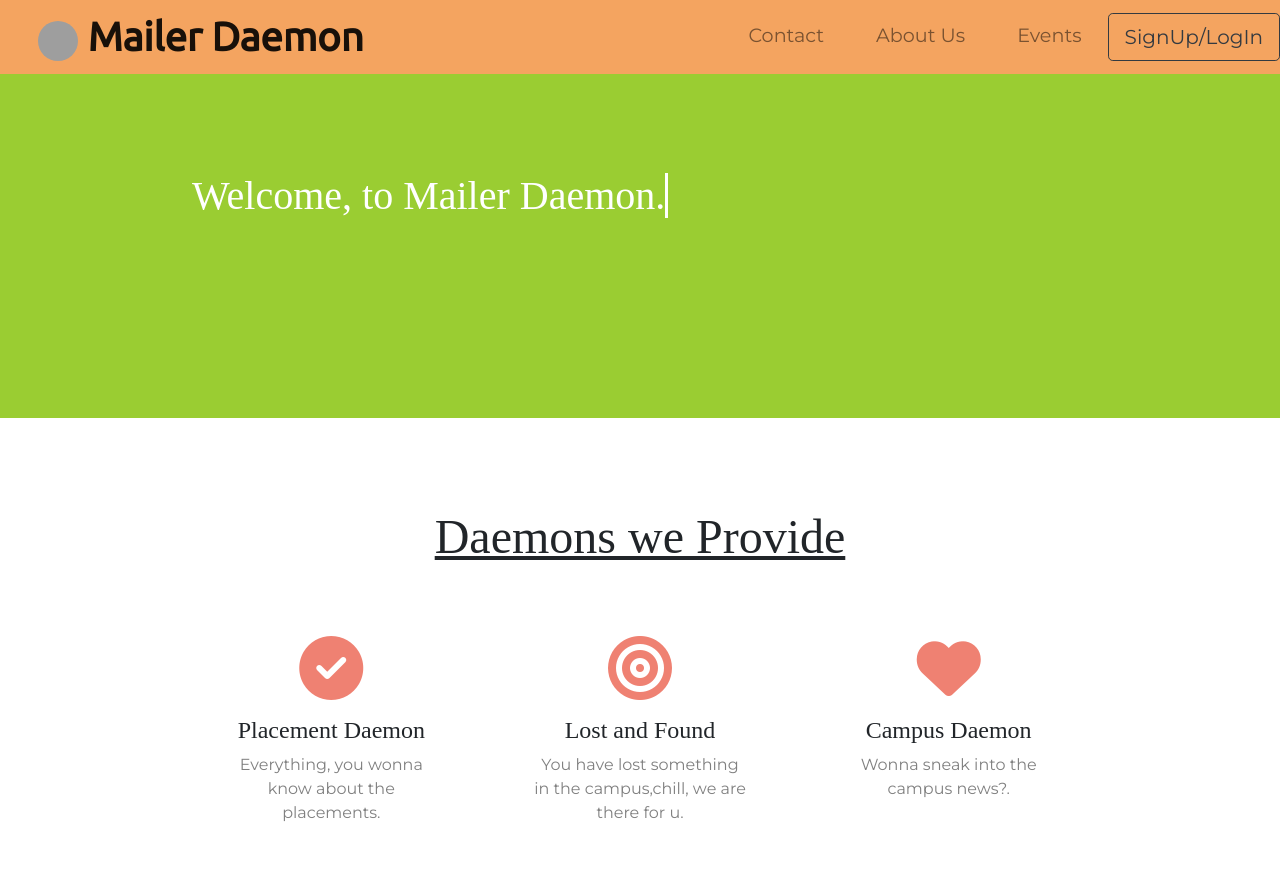
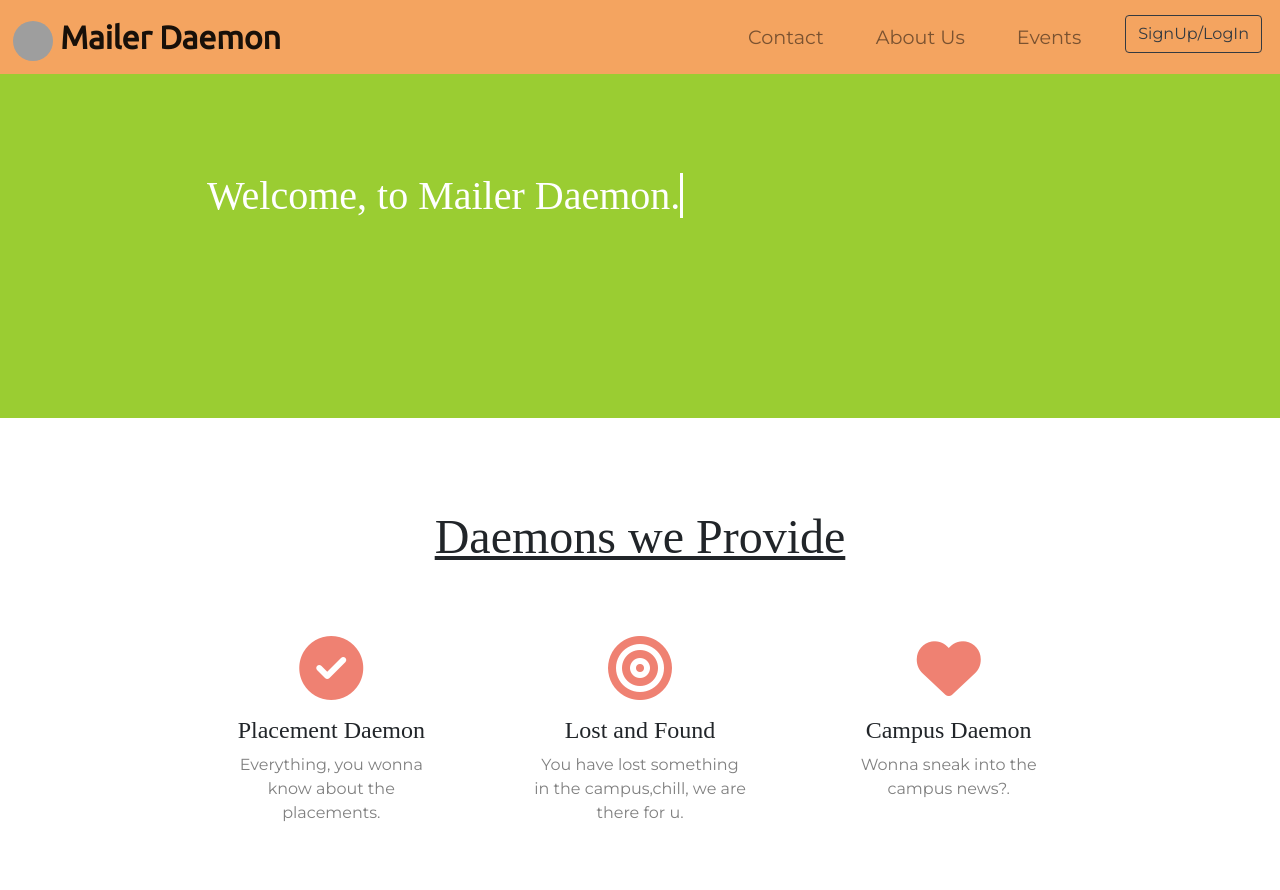
Before and after one commit to Mukul202/Mukul202.github.io, a plain HTML site: page index.html in a window 1280 px wide. Shown: the top 890 px of the page. Drawn offline with nearby package versions, Linux system fonts and the light colour scheme; grey boxes are pictures that could not be loaded; a web font is replaced by a local one.

Commit message:
Add files via upload

```diff
--- a/index.html
+++ b/index.html
@@ -64,7 +64,7 @@
 
         .navbar-brand {
             font-family: "Ubuntu";
-            font-size: 2.5rem;
+            font-size: 2.0rem;
             font-weight: bold;
             color: #ffffff;
         }
@@ -286,11 +286,14 @@
 <body>
     <section id="title">
         <div class="container-fluid" style="padding-bottom: 40px;">
+
+        </div>
+        <div class="container-fluid" style="height: 300px;margin-top: 40px;padding-right: 0%;margin-right: 0%;">
             <!-- navbar -->
             <nav class="navbar navbar-expand-lg navbar-light fixed-top py-2" style="background-color:#F4A460">
-                <a class="navbar-brand" href="#" style="line-height: 3rem;padding-left: 3%;"><img class="title-image"
-                    src="https://scontent.fdel2-2.fna.fbcdn.net/v/t1.0-9/90089823_3051600828235814_7121474201071910912_o.png?_nc_cat=100&_nc_sid=09cbfe&_nc_ohc=F-R19pXDuPUAX_Y1oG8&_nc_ht=scontent.fdel2-2.fna&oh=0dcd82522bd651094081a3992b2c5478&oe=5F9BE35E"
-                    alt="Not in the phone" style="height:40px; width:40px;"> Mailer Daemon</a>
+                <a class="navbar-brand" href="#" style="line-height: 3rem;padding-left: 1%;"><img class="title-image"
+                        src="https://scontent.fdel2-2.fna.fbcdn.net/v/t1.0-9/90089823_3051600828235814_7121474201071910912_o.png?_nc_cat=100&_nc_sid=09cbfe&_nc_ohc=F-R19pXDuPUAX_Y1oG8&_nc_ht=scontent.fdel2-2.fna&oh=0dcd82522bd651094081a3992b2c5478&oe=5F9BE35E"
+                        alt="Not in the phone" style="height:40px; width:40px;"> Mailer Daemon</a>
                 <button class="navbar-toggler" type="button" data-toggle="collapse" data-target="#navbarTogglerDemo02"
                     aria-controls="navbarTogglerDemo02" aria-expanded="false" aria-label="Toggle navigation">
                     <span class="navbar-toggler-icon"></span>
@@ -309,19 +312,17 @@
                             <a class="nav-link" href="https://www.facebook.com/MDiitism/?__xts__[0]=68.ARCHcGPhUIaM6dOH49sbEiT-B"
                                 target="_blank">Events</a>
                         </li>
-                        <form class="form-inline my-2 my-lg-0">
+                        <li class="nav-item">
                             <!-- <button type="button" class="btn btn-outline-dark btn-lg my-2 my-lg-0 download-button">SignUp/LogIn</button> -->
-                            <button type="button" class="btn btn-lg my-2 my-lg-0 btn-outline-dark download-button">SignUp/LogIn</button>
-                        </form>
+                            <button type="button"
+                                class="btn btn-md my-2 my-lg-0 btn-outline-dark download-button">SignUp/LogIn</button>
+                        </li>
                     </ul>
                 </div>
             </nav>
-        </div>
-        <div class="container-fluid" style="height: 300px;margin-top: 40px;">
-
 
             <!-- title -->
-            <div class="row">
+            <div class="row container">
                 <div class="col-lg-12">
                     <div class="my_writer">
                         <h1>
```
